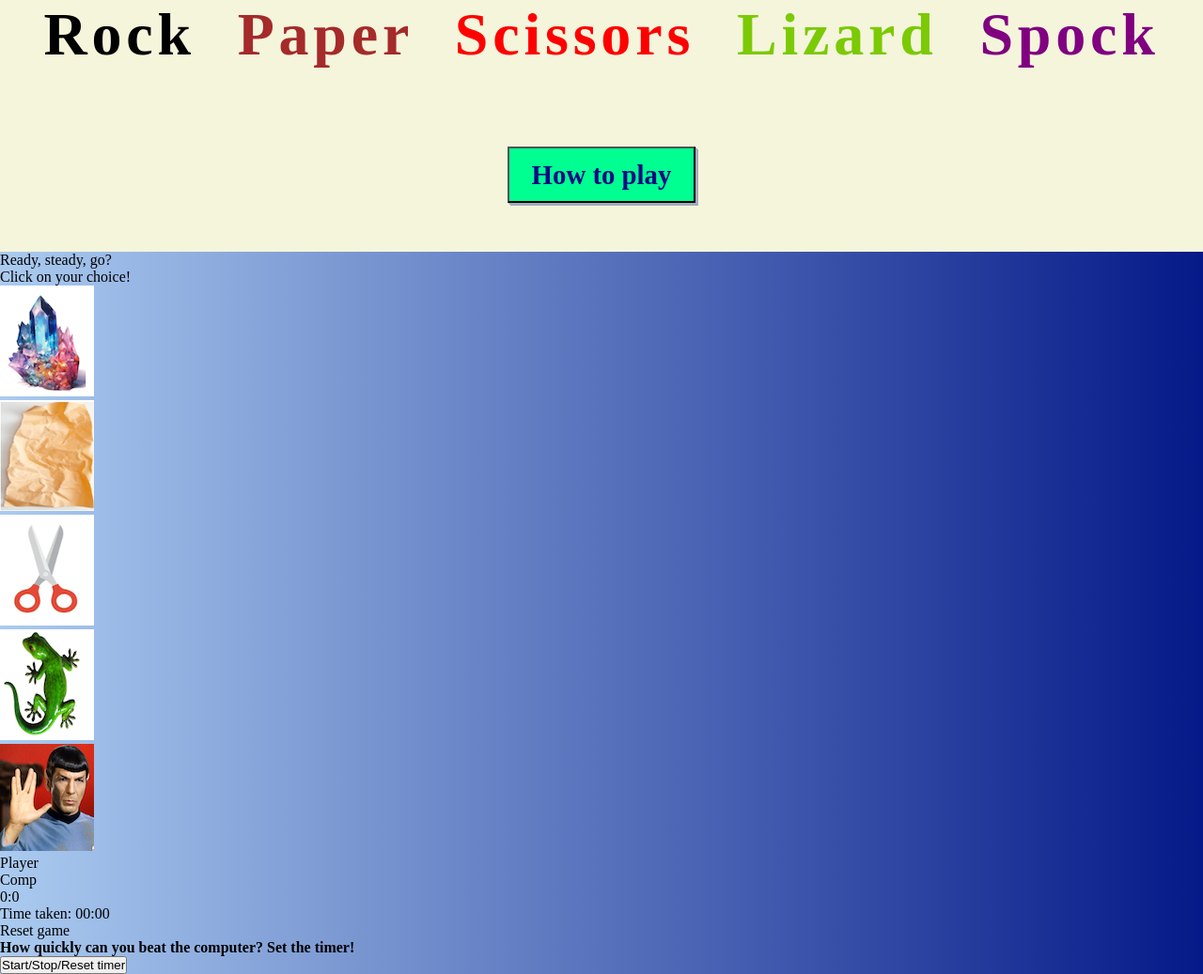
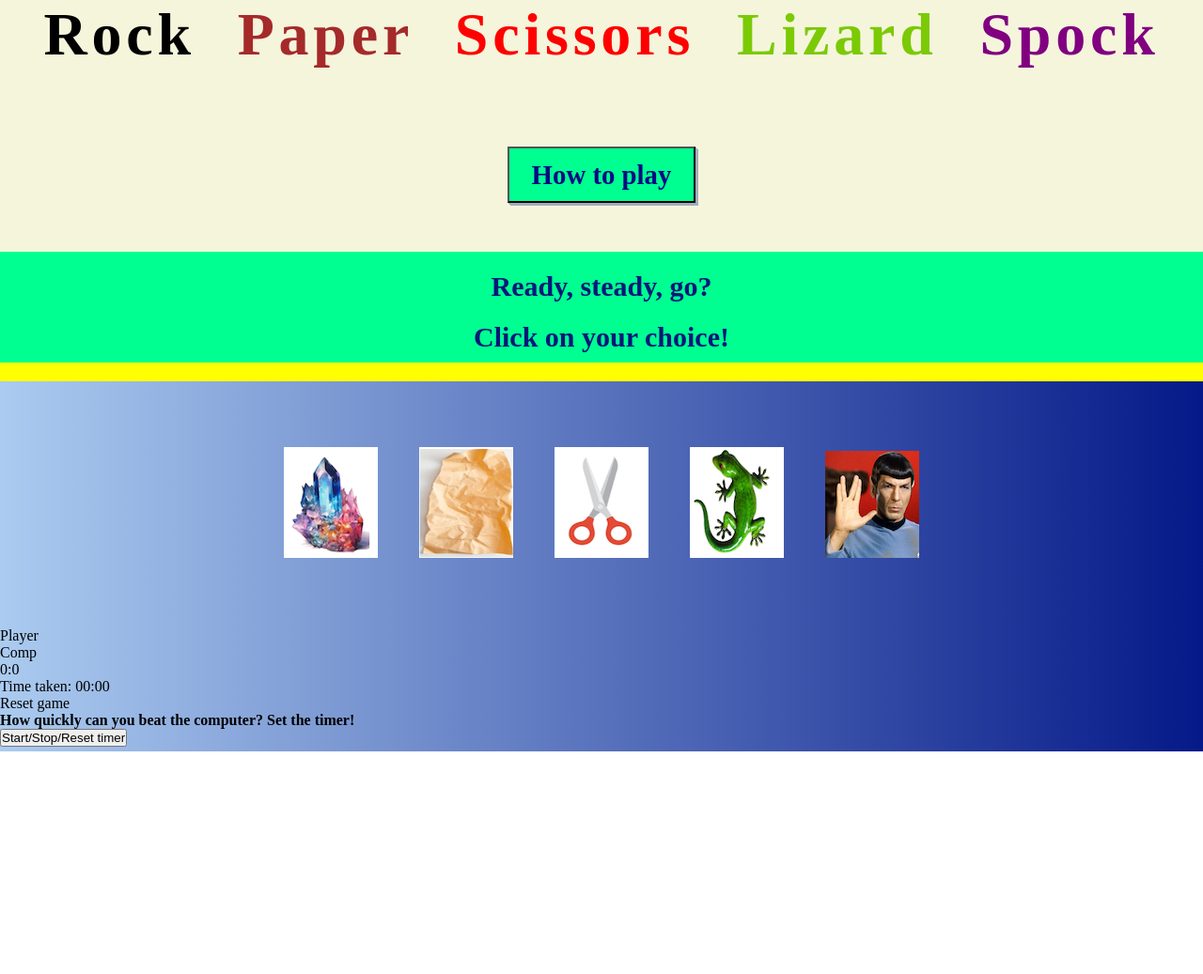
Before and after one commit to Code-Institute-Submissions/elisabethoelmann-Project2, a plain HTML site: page index.html in a window 1280 px wide. Shown: the whole page at 94% size. After the commit the page ends 800 px from the top, so only its background shows below. Drawn offline with Linux system fonts and the light colour scheme; a web font is replaced by a local one.

Commit message:
added the start-the-action and picture-choice area

```diff
--- a/assets/css/style.css
+++ b/assets/css/style.css
@@ -41,6 +41,7 @@ body {
     .color5 {
         color:purple;
     }
+
 /* rules area */
 .rules-area {
     text-align: center;
@@ -118,3 +119,42 @@ body {
     cursor: pointer;
     font-weight: bolder;
 }
+
+/* "Start-the-action" area */
+
+#play-action {
+    text-align: center;
+    justify-content: center;
+    align-items: center;
+    color: rgb(3, 23, 122);
+    font-size: 30px;
+    font-weight: bold;
+    font-family: 'EB Garamont', serif;
+    background-color: #00ff91;
+    min-height: 100px;
+    padding-top: 10px;
+}
+
+#play-action p {
+    display: block;
+    padding: 10px;
+}
+#action-message {
+    display: block;
+    background-color: yellow;
+}
+
+/* "picture-choice" area */
+.choices {
+    text-align: center;
+    margin: 50px 0;
+}
+
+.choice {
+    display: inline-block;
+    padding: 20px;
+
+}
+.choice:hover {
+    cursor: pointer;
+}
```
